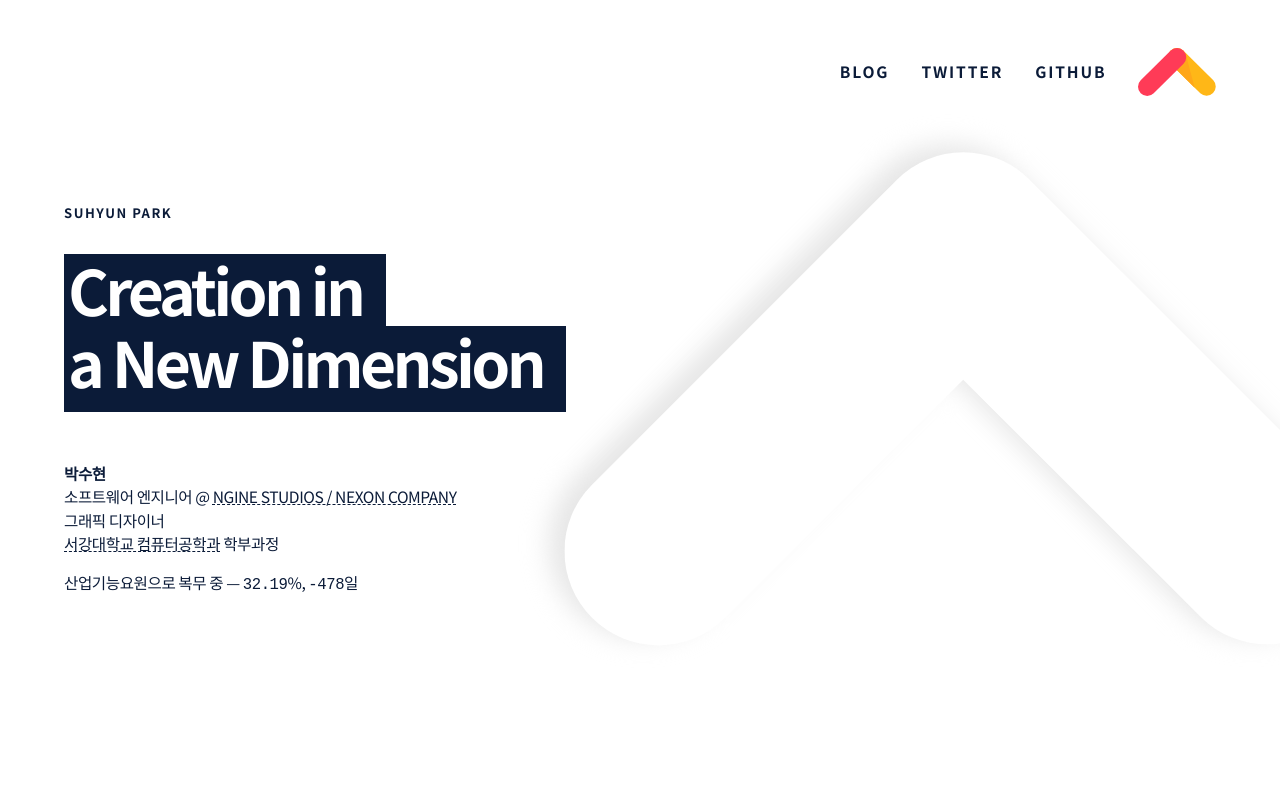
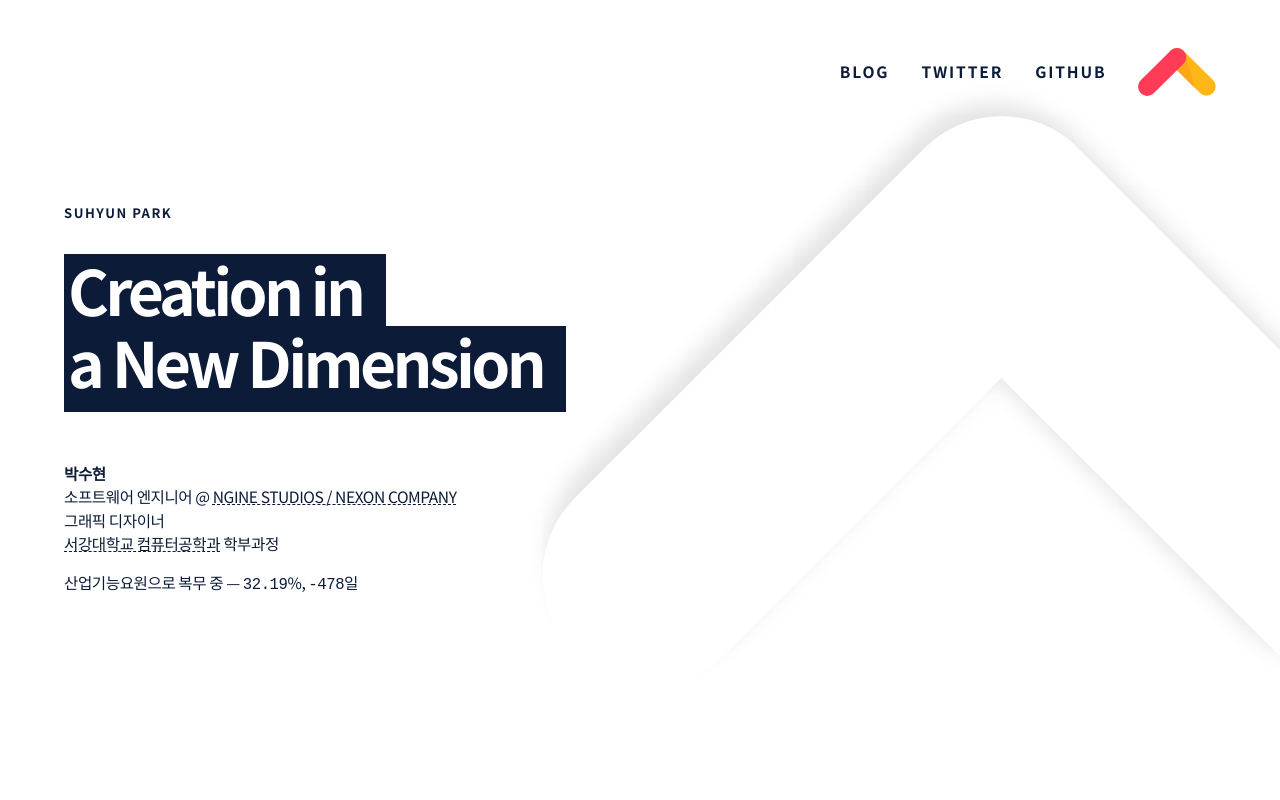
Before and after one commit to shiftpsh/shiftpsh.com, a Next.js app: page / in a window 1280 px wide. Shown: the top 800 px of the page. Built offline with nearby package versions, Linux system fonts and the light colour scheme; a web font is replaced by a local one.

Commit message:
I give up..

```diff
--- a/components/Background.tsx
+++ b/components/Background.tsx
@@ -4,8 +4,6 @@ import { ShiftTheme } from '../styles/ShiftTheme'
 
 const BackgroundContainer = styled.div`
   position: fixed;
-  display: flex;
-  align-items: center;
   width: 100%;
   height: 100vh;
   overflow: hidden;
@@ -14,18 +12,29 @@ const BackgroundContainer = styled.div`
 `
 
 const BackgroundSizer = styled.div`
-  position: relative;
-  height: 80%;
-  max-height: 640px;
-  flex-grow: 1;
+  position: absolute;
+  display: flex;
+  width: 100%;
+  height: 100%;
+  align-items: center;
+  transform: translateX(30%);
+  & > * {
+    flex-grow: 1;
+  }
 `
 
 const BackgroundSvg = styled.svg`
-  position: absolute;
-  right: 0;
-  top: 0;
-  height: 100%;
-  max-width: 100%;
+  width: 100%;
+  max-height: 92%;
+  object-fit: contain;
+  object-position: center;
+`
+
+const BackgroundShadowImg = styled.img`
+  width: 100%;
+  max-height: 100%;
+  object-fit: contain;
+  object-position: center;
 `
 
 const Background: React.FC = (props) => {
@@ -35,35 +44,22 @@ const Background: React.FC = (props) => {
   return (
     <BackgroundContainer>
       <BackgroundSizer>
+        <BackgroundShadowImg
+          src="/res/shiftpsh-logo-2019-shadow.png"
+          style={{
+            transform: `translate(calc(${shadowX * 2}em), ${(shadowY - 0.3) * 2}em)`,
+          }}
+        />
+      </BackgroundSizer>
+      <BackgroundSizer>
         <BackgroundSvg
           xmlns="http://www.w3.org/2000/svg"
           viewBox="0 0 1000 640"
           style={{
-            transform: `translate(calc(${shadowX * 2}em + 30%), ${
-              shadowY * 2
-            }em)`,
-            filter: 'blur(1vmax)',
+            transform: `translate(calc(${shadowX}em), ${shadowY}em)`,
           }}
         >
-          <g id="svg-bg-paths">
-            <path
-              x="420"
-              y="270"
-              id="svg-main-path"
-              transform="translate(0 80) rotate(0 420 270)"
-              d="M770.2 332.3L465.5 27.6A93.8 93.8 0 0 0 407.9.4q-4.5-.4-9-.4a94 94 0 0 0-66.6 27.6L27.6 332.3a94.2 94.2 0 0 0 0 133.2 94.2 94.2 0 0 0 133.2 0l238-238.2L579.6 408l57.5 57.5a94.2 94.2 0 0 0 133.2-133.2z"
-              fill={theme.backgroundColor.darken(0.1).toString()}
-            ></path>
-          </g>
-        </BackgroundSvg>
-        <BackgroundSvg
-          xmlns="http://www.w3.org/2000/svg"
-          viewBox="0 0 1000 640"
-          style={{
-            transform: `translate(calc(${shadowX}em + 30%), ${shadowY}em)`,
-          }}
-        >
-          <g id="svg-bg-paths">
+          <g id="svg-bg-paths" style={{ transform: 'translateX(9.5%)' }}>
             <path
               x="420"
               y="270"
```
Also changed, not shown: public/res/shiftpsh-logo-2019-shadow.png (added).
